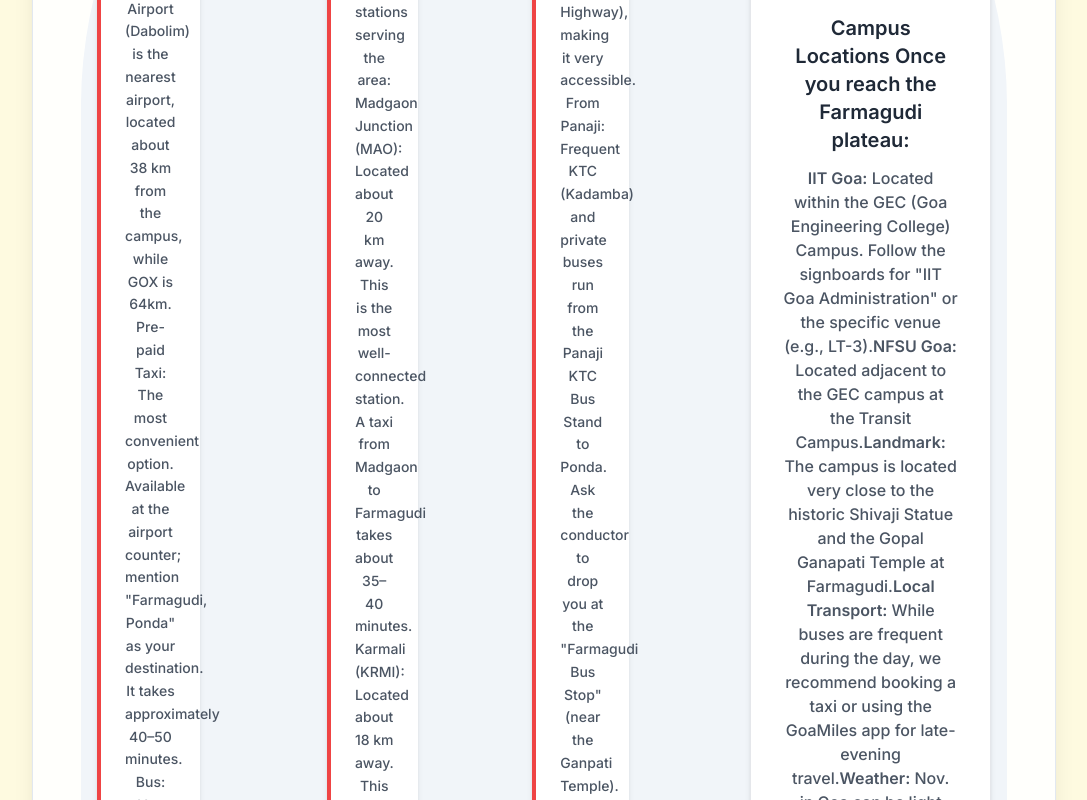
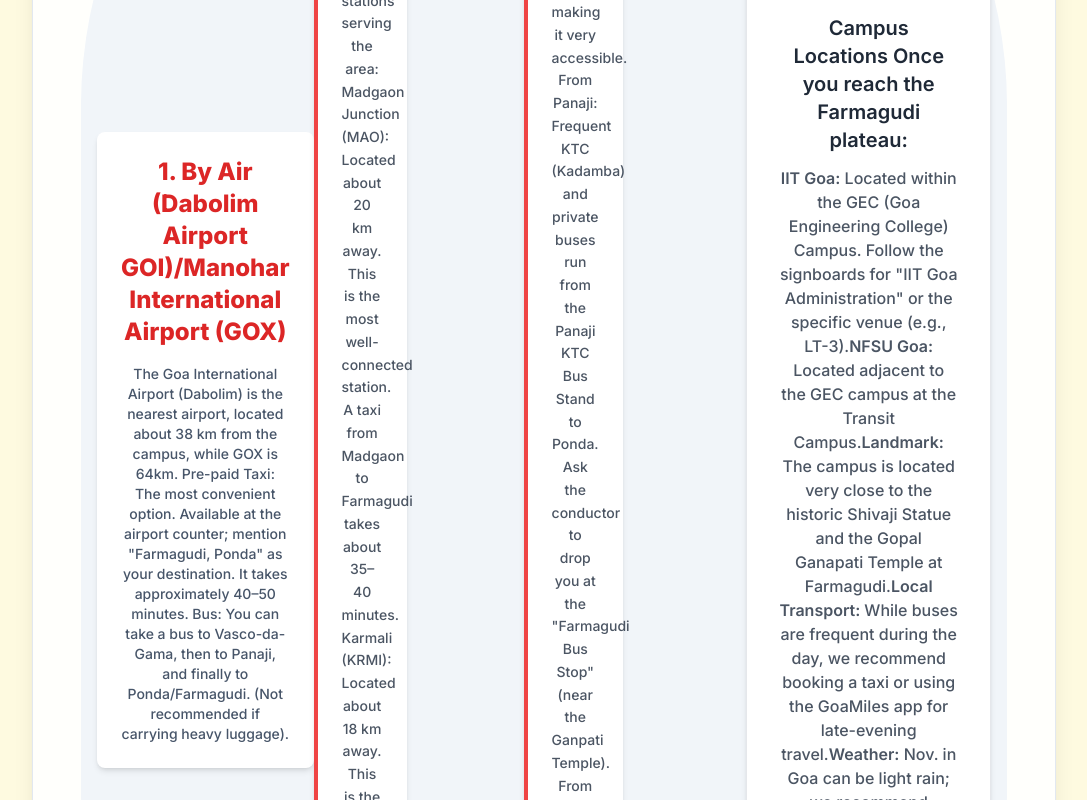
Before and after one commit to ictcon-cit/ictcon_2026, a Next.js app: page /venue in a window 1280 px wide. Shown: the part 960-1760 px from the top of the page, without its empty margins (96-1183 px from the left). Built offline with nearby package versions, Linux system fonts and the light colour scheme.

Commit message:
Update page.tsx

```diff
--- a/src/app/venue/page.tsx
+++ b/src/app/venue/page.tsx
@@ -50,18 +50,20 @@ const SubmissionPage = () => {
             <span className="mt-2 inline-flex items-center rounded-full bg-slate-100 px-4 py-1 text-xs md:text-sm font-medium text-slate-600">
 
             {/* ===== Cards Section ===== */}
-            <div className="grid md:grid-cols-2 gap-6">
-              <div className="bg-white shadow-md rounded-xl border-l-4 border-red-500 p-6">
-                <h3 className="text-lg font-bold text-gray-800 mb-2">
+            <div className="w-full max-w-4xl bg-white shadow-md rounded-lg p-6">
+                <div className="text-red-600 font-extrabold text-2xl mb-4">
                         1. By Air (Dabolim Airport GOI)/Manohar International Airport (GOX)
-                </h3>
-                <p className="text-gray-600 text-sm leading-relaxed">
+                </div>
+                      <div className="space-y-2">
+                        <div>
                            The Goa International Airport (Dabolim) is the nearest airport, located about 38 km from the campus, while GOX is 64km.
                            Pre-paid Taxi: The most convenient option. Available at the airport counter; mention "Farmagudi, Ponda" as your destination. It takes approximately 40–50 minutes.
                            Bus: You can take a bus to Vasco-da-Gama, then to Panaji, and finally to Ponda/Farmagudi. (Not recommended if carrying heavy luggage).
-                </p>
                         </div>
                        </div>
+            </div>
+
+
 
               {/* ===== Cards Section ===== */}
             <div className="grid md:grid-cols-2 gap-6">
```
Lines whose indentation alone changed are shown as unchanged.
